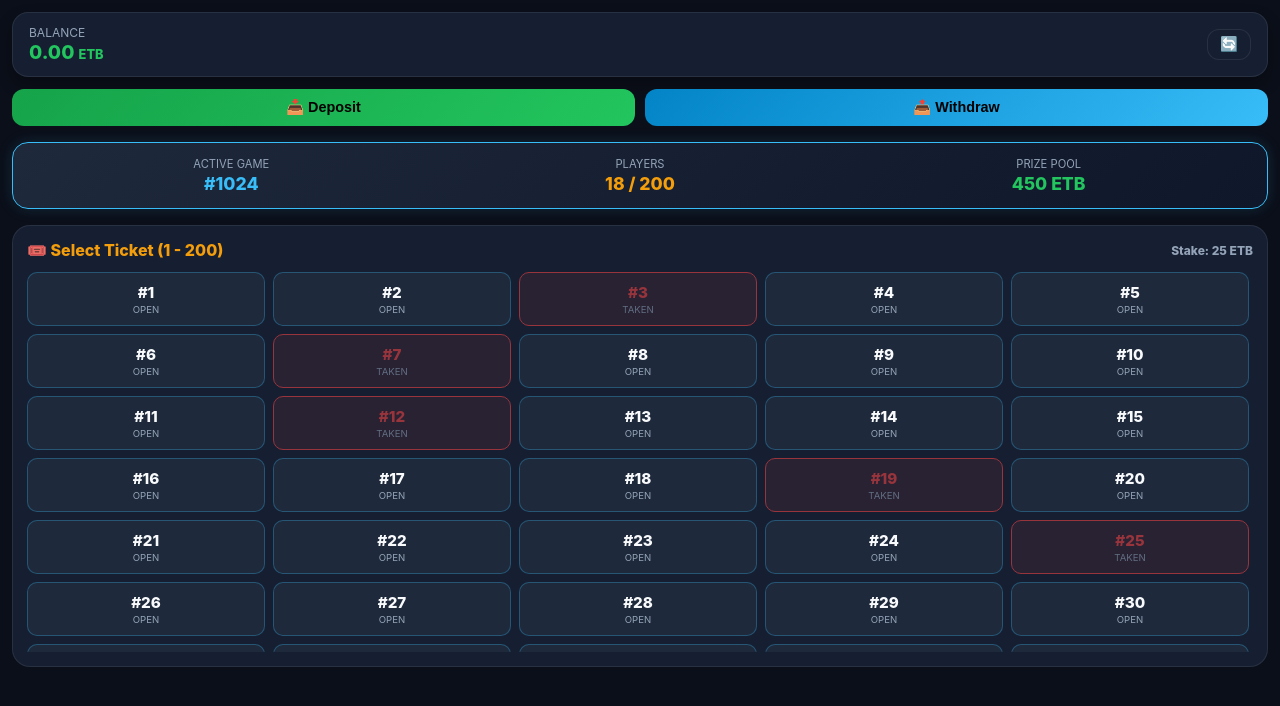
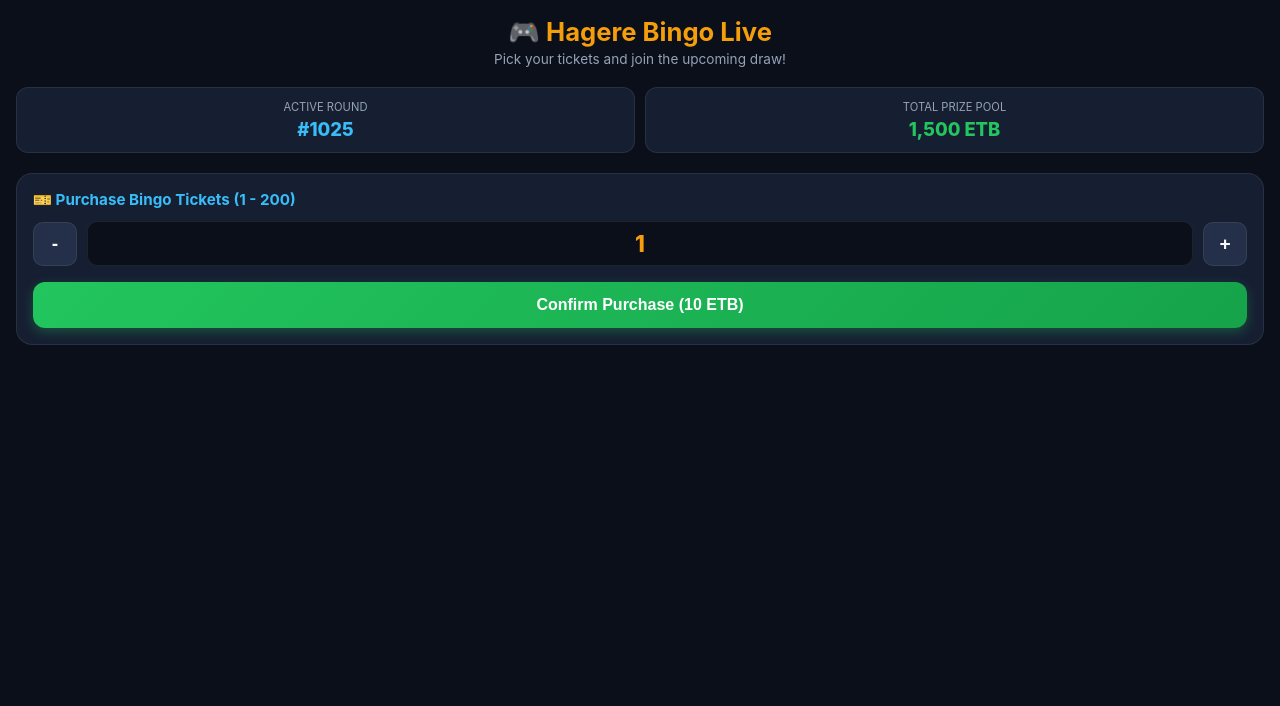
Before and after one commit to mam423027-prog/bingo-bot, a FastAPI app: page / in a window 1280 px wide. Shown: the top 706 px of the page. Run offline with FastAPI, Linux system fonts and the light colour scheme; some libraries are stand-ins or nearby versions.

Commit message:
Add player lobby UI with ticket purchasing

```diff
--- a/templates/index.html
+++ b/templates/index.html
@@ -2,332 +2,166 @@
 <html lang="en">
 <head>
     <meta charset="UTF-8">
-    <meta name="viewport" content="width=device-width, initial-scale=1.0, user-scalable=no">
-    <title>Hagere Bingo Live</title>
+    <meta name="viewport" content="width=device-width, initial-scale=1.0">
+    <title>Hagere Bingo Lobby</title>
     <script src="https://telegram.org/js/telegram-web-app.js"></script>
     <style>
         :root {
             --bg-main: #0b0f19;
             --card-bg: #161f32;
             --card-border: rgba(255, 255, 255, 0.08);
-            --accent-glow: #38bdf8;
-            --cell-bg: #1e293b;
-            --cell-marked: #22c55e;
-            --gold-glow: #f59e0b;
-            --danger-color: #ef4444;
+            --accent: #38bdf8;
+            --gold: #f59e0b;
+            --success: #22c55e;
             --text-main: #f8fafc;
             --text-sub: #94a3b8;
         }
-
         body {
             font-family: -apple-system, BlinkMacSystemFont, "Segoe UI", Roboto, sans-serif;
             background-color: var(--bg-main);
             color: var(--text-main);
             margin: 0;
-            padding: 12px;
-            user-select: none;
-            -webkit-user-select: none;
+            padding: 16px;
         }
-
-        /* Top Header Bar */
         .header {
-            display: flex;
-            justify-content: space-between;
-            align-items: center;
-            background: var(--card-bg);
-            border: 1px solid var(--card-border);
-            padding: 12px 16px;
-            border-radius: 16px;
-            box-shadow: 0 8px 16px rgba(0,0,0,0.3);
-            margin-bottom: 12px;
+            text-align: center;
+            margin-bottom: 20px;
         }
-
-        .balance-title {
-            font-size: 0.75rem;
+        .header h1 {
+            color: var(--gold);
+            font-size: 1.6rem;
+            margin: 0 0 4px 0;
+        }
+        .header p {
             color: var(--text-sub);
-            text-transform: uppercase;
+            font-size: 0.85rem;
+            margin: 0;
         }
-
-        .balance-value {
-            font-size: 1.2rem;
-            font-weight: 800;
-            color: #22c55e;
-        }
-
-        .action-row {
+        .stat-banner {
             display: grid;
             grid-template-columns: 1fr 1fr;
             gap: 10px;
+            margin-bottom: 20px;
+        }
+        .stat-box {
+            background: var(--card-bg);
+            border: 1px solid var(--card-border);
+            padding: 12px;
+            border-radius: 12px;
+            text-align: center;
+        }
+        .stat-title { font-size: 0.7rem; color: var(--text-sub); text-transform: uppercase; }
+        .stat-val { font-size: 1.15rem; font-weight: 800; margin-top: 4px; }
+
+        .ticket-section {
+            background: var(--card-bg);
+            border: 1px solid var(--card-border);
+            border-radius: 16px;
+            padding: 16px;
+        }
+        .section-title {
+            font-size: 0.95rem;
+            font-weight: 700;
+            color: var(--accent);
+            margin-bottom: 12px;
+        }
+        .ticket-input-group {
+            display: flex;
+            align-items: center;
+            gap: 10px;
             margin-bottom: 16px;
         }
-
-        .btn-action {
-            background: var(--card-bg);
+        .btn-step {
+            background: #243049;
+            color: var(--text-main);
             border: 1px solid var(--card-border);
-            color: var(--text-main);
-            padding: 10px;
-            border-radius: 12px;
+            width: 44px;
+            height: 44px;
+            border-radius: 10px;
+            font-size: 1.2rem;
             font-weight: 700;
-            font-size: 0.9rem;
             cursor: pointer;
-            display: flex;
-            align-items: center;
-            justify-content: center;
-            gap: 6px;
         }
-
-        .btn-deposit { background: linear-gradient(135deg, #16a34a, #22c55e); color: #000; border: none; }
-        .btn-withdraw { background: linear-gradient(135deg, #0284c7, #38bdf8); color: #000; border: none; }
-
-        /* Game & Lobby Live Stats Panel */
-        .live-stats-card {
-            background: linear-gradient(135deg, #1e293b, #0f172a);
-            border: 1px solid var(--accent-glow);
-            padding: 14px;
-            border-radius: 16px;
-            margin-bottom: 16px;
-            display: grid;
-            grid-template-columns: repeat(3, 1fr);
+        .ticket-count {
+            flex: 1;
             text-align: center;
-            box-shadow: 0 0 15px rgba(56, 189, 248, 0.15);
-        }
-
-        .stat-item .label {
-            font-size: 0.7rem;
-            color: var(--text-sub);
-            text-transform: uppercase;
-        }
-
-        .stat-item .value {
-            font-size: 1.1rem;
+            font-size: 1.4rem;
             font-weight: 800;
-            color: #fff;
-            margin-top: 2px;
-        }
-
-        /* 1 to 200 Ticket Selection Grid */
-        .lobby-panel {
-            background: var(--card-bg);
-            border: 1px solid var(--card-border);
-            border-radius: 18px;
-            padding: 14px;
-        }
-
-        .lobby-title {
-            font-size: 1rem;
-            font-weight: 800;
-            color: var(--gold-glow);
-            margin-bottom: 12px;
-            display: flex;
-            justify-content: space-between;
-            align-items: center;
-        }
-
-        .ticket-grid {
-            display: grid;
-            grid-template-columns: repeat(5, 1fr);
-            gap: 8px;
-            max-height: 380px;
-            overflow-y: auto;
-            padding-right: 4px;
-        }
-
-        .ticket-card {
-            background: var(--cell-bg);
+            background: #0b0f19;
             border: 1px solid var(--card-border);
             border-radius: 10px;
-            padding: 10px 4px;
-            text-align: center;
+            padding: 8px 0;
+            color: var(--gold);
+        }
+        .btn-buy {
+            background: linear-gradient(135deg, #22c55e, #16a34a);
+            color: #fff;
+            border: none;
+            padding: 14px;
+            border-radius: 12px;
+            font-weight: 800;
+            font-size: 1rem;
+            width: 100%;
             cursor: pointer;
-            transition: all 0.15s ease;
-        }
-
-        .ticket-card .num {
-            font-size: 0.95rem;
-            font-weight: 800;
-        }
-
-        .ticket-card .status {
-            font-size: 0.6rem;
-            color: var(--text-sub);
-            margin-top: 2px;
-        }
-
-        /* Ticket States */
-        .ticket-card.available {
-            border-color: rgba(56, 189, 248, 0.3);
-        }
-        .ticket-card.available:hover {
-            border-color: var(--accent-glow);
-            transform: scale(1.05);
-        }
-
-        .ticket-card.taken {
-            background: rgba(239, 68, 68, 0.15);
-            border-color: var(--danger-color);
-            color: var(--danger-color);
-            cursor: not-allowed;
-            opacity: 0.6;
-        }
-
-        .ticket-card.selected {
-            background: linear-gradient(135deg, #15803d, #22c55e);
-            color: #fff;
-            box-shadow: 0 0 10px rgba(34, 197, 94, 0.5);
-        }
-
-        /* Active Game View (Hidden until ticket chosen) */
-        .game-view {
-            display: none;
-        }
-
-        /* Modal Overlays */
-        .modal {
-            display: none;
-            position: fixed;
-            top: 0; left: 0; width: 100%; height: 100%;
-            background: rgba(0,0,0,0.85);
-            backdrop-filter: blur(4px);
-            justify-content: center;
-            align-items: center;
-            z-index: 100;
-        }
-
-        .modal-content {
-            background: var(--card-bg);
-            border: 1px solid var(--card-border);
-            padding: 20px;
-            border-radius: 18px;
-            width: 85%;
-            max-width: 360px;
-        }
-
-        input, select {
-            width: 100%;
-            padding: 12px;
-            margin-bottom: 12px;
-            border-radius: 10px;
-            border: 1px solid var(--card-border);
-            background: var(--bg-main);
-            color: #fff;
-            box-sizing: border-box;
+            box-shadow: 0 4px 12px rgba(34, 197, 94, 0.3);
         }
     </style>
 </head>
 <body>
-
     <div class="header">
-        <div>
-            <div class="balance-title">Balance</div>
-            <div class="balance-value" id="user-balance">0.00 <span style="font-size:0.8rem;">ETB</span></div>
-        </div>
-        <button class="btn-action" style="padding: 6px 12px;" onclick="fetchBalance()">🔄</button>
+        <h1>🎮 Hagere Bingo Live</h1>
+        <p>Pick your tickets and join the upcoming draw!</p>
     </div>
 
-    <div class="action-row">
-        <button class="btn-action btn-deposit" onclick="openModal('deposit-modal')">📥 Deposit</button>
-        <button class="btn-action btn-withdraw" onclick="openModal('withdraw-modal')">📤 Withdraw</button>
-    </div>
-
-    <div class="live-stats-card">
-        <div class="stat-item">
-            <div class="label">Active Game</div>
-            <div class="value" style="color: var(--accent-glow);" id="stat-game-id">#1024</div>
+    <div class="stat-banner">
+        <div class="stat-box">
+            <div class="stat-title">Active Round</div>
+            <div class="stat-val" style="color: var(--accent);">#1025</div>
         </div>
-        <div class="stat-item">
-            <div class="label">Players</div>
-            <div class="value" style="color: var(--gold-glow);" id="stat-players-count">18 / 200</div>
-        </div>
-        <div class="stat-item">
-            <div class="label">Prize Pool</div>
-            <div class="value" style="color: #22c55e;" id="stat-prize-pool">450 ETB</div>
+        <div class="stat-box">
+            <div class="stat-title">Total Prize Pool</div>
+            <div class="stat-val" style="color: var(--success);" id="prize-pool">1,500 ETB</div>
         </div>
     </div>
 
-    <div id="lobby-view" class="lobby-panel">
-        <div class="lobby-title">
-            <span>🎟️ Select Ticket (1 - 200)</span>
-            <span style="font-size:0.75rem; color:var(--text-sub);">Stake: 25 ETB</span>
+    <div class="ticket-section">
+        <div class="section-title">🎫 Purchase Bingo Tickets (1 - 200)</div>
+        <div class="ticket-input-group">
+            <button class="btn-step" onclick="adjustTickets(-1)">-</button>
+            <div class="ticket-count" id="ticket-val">1</div>
+            <button class="btn-step" onclick="adjustTickets(1)">+</button>
         </div>
-        <div class="ticket-grid" id="ticket-container">
-            </div>
-    </div>
-
-    <div id="deposit-modal" class="modal">
-        <div class="modal-content">
-            <h3 style="margin-top:0;">📥 Deposit Funds</h3>
-            <select id="deposit-method">
-                <option value="telebirr">Telebirr</option>
-                <option value="cbe">CBE Birr / CBE Bank</option>
-            </select>
-            <input type="number" id="deposit-amount" placeholder="Amount (ETB)">
-            <input type="text" id="deposit-ref" placeholder="TX Ref Code">
-            <button class="btn-action btn-deposit" style="width:100%;" onclick="submitDeposit()">Submit Deposit</button>
-            <button class="btn-action" style="width:100%; margin-top:8px; border:none;" onclick="closeModal('deposit-modal')">Cancel</button>
-        </div>
-    </div>
-
-    <div id="withdraw-modal" class="modal">
-        <div class="modal-content">
-            <h3 style="margin-top:0;">📤 Request Cashout</h3>
-            <select id="withdraw-method">
-                <option value="telebirr">Telebirr Account</option>
-                <option value="cbe">CBE Bank Account</option>
-            </select>
-            <input type="text" id="withdraw-acc" placeholder="Account / Phone Number">
-            <input type="number" id="withdraw-amount" placeholder="Amount (ETB)">
-            <button class="btn-action btn-withdraw" style="width:100%;" onclick="submitWithdraw()">Submit Request</button>
-            <button class="btn-action" style="width:100%; margin-top:8px; border:none;" onclick="closeModal('withdraw-modal')">Cancel</button>
-        </div>
+        <button class="btn-buy" onclick="buyTickets()">
+            Confirm Purchase (<span id="total-price">10</span> ETB)
+        </button>
     </div>
 
     <script>
-        const tg = window.Telegram?.WebApp;
-        if(tg) tg.expand();
+        const tg = window.Telegram ? window.Telegram.WebApp : null;
+        if (tg) tg.expand();
 
-        function openModal(id) { document.getElementById(id).style.display = 'flex'; }
-        function closeModal(id) { document.getElementById(id).style.display = 'none'; }
+        let count = 1;
+        const pricePerTicket = 10;
 
-        // Simulated list of taken tickets (Replace with real websocket or backend API)
-        const takenTickets = [3, 7, 12, 19, 25, 42, 58, 77, 88, 105, 119, 140, 166, 189];
+        function adjustTickets(delta) {
+            count = Math.max(1, Math.min(200, count + delta));
+            document.getElementById('ticket-val').innerText = count;
+            document.getElementById('total-price').innerText = count * pricePerTicket;
+        }
 
-        function renderTickets() {
-            const container = document.getElementById('ticket-container');
-            container.innerHTML = '';
-
-            for (let i = 1; i <= 200; i++) {
-                const isTaken = takenTickets.includes(i);
-                const ticket = document.createElement('div');
-                ticket.className = `ticket-card ${isTaken ? 'taken' : 'available'}`;
-
-                ticket.innerHTML = `
-                    <div class="num">#${i}</div>
-                    <div class="status">${isTaken ? 'TAKEN' : 'OPEN'}</div>
-                `;
-
-                if (!isTaken) {
-                    ticket.onclick = () => selectTicket(i, ticket);
-                }
-
-                container.appendChild(ticket);
+        function buyTickets() {
+            const totalPrice = count * pricePerTicket;
+            if (tg) {
+                tg.showConfirm(`Confirm purchase of ${count} ticket(s) for ${totalPrice} ETB?`, (ok) => {
+                    if (ok) {
+                        tg.sendData(JSON.stringify({ action: "buy_tickets", count: count }));
+                        tg.close();
+                    }
+                });
+            } else {
+                alert(`Purchased ${count} ticket(s) for ${totalPrice} ETB!`);
             }
         }
-
-        function selectTicket(ticketNum, element) {
-            if(tg) tg.HapticFeedback.impactOccurred('medium');
-
-            document.querySelectorAll('.ticket-card').forEach(t => t.classList.remove('selected'));
-            element.classList.add('selected');
-
-            setTimeout(() => {
-                if(confirm(`Confirm purchase for Ticket #${ticketNum} (25 ETB)?`)) {
-                    alert(`Ticket #${ticketNum} registered! Joining active game...`);
-                    // Here you transition to the live game board view
-                }
-            }, 100);
-        }
-
-        renderTickets();
     </script>
 </body>
 </html>
```
